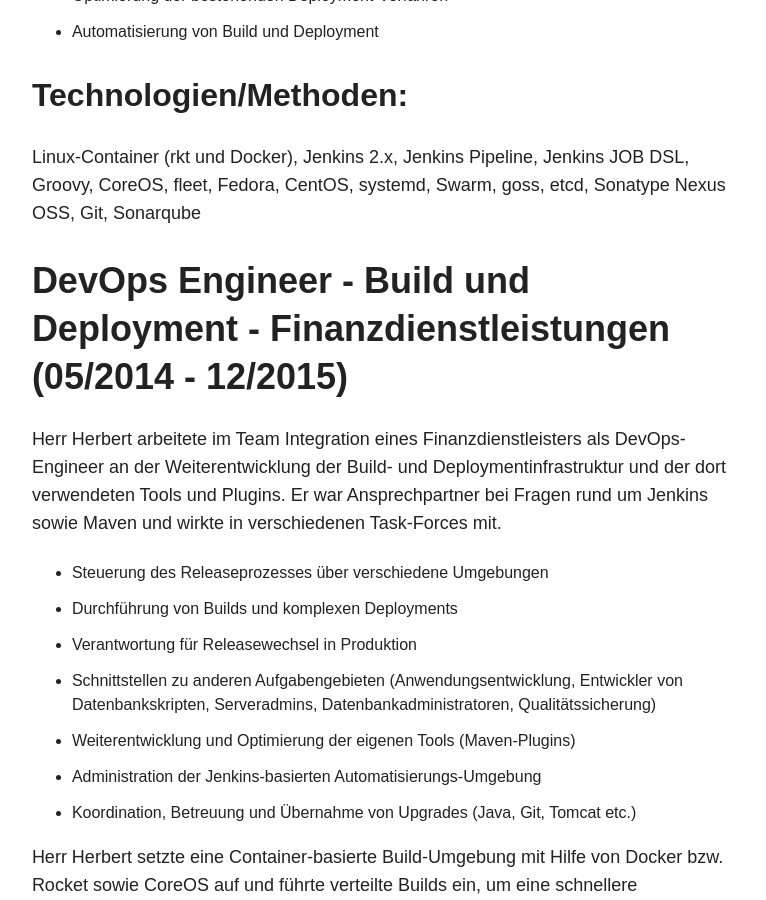
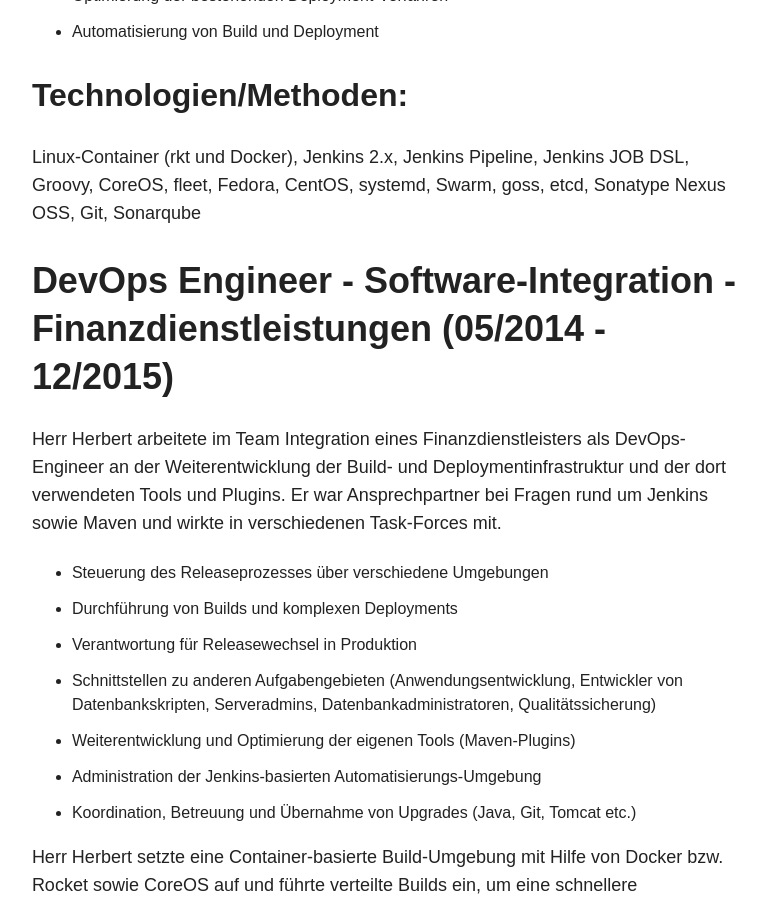
Before and after one commit to BenjaminHerbert/BenjaminHerbert.github.io, a Jekyll site: the page built from portfolio/index.md, in a window 1280 px wide and 900 px high, scrolled down 1318 px. Shown: the whole window, without its empty margins (254-1020 px from the left). Built offline with Jekyll 4.4.1, drawn with Linux system fonts in a browser that asks for light colours; nearby versions of some CDN libraries.

Commit message:
Update Text

```diff
--- a/portfolio/index.md
+++ b/portfolio/index.md
@@ -29,7 +29,7 @@ Dabei galt der Hauptaugenmerk den Prinzipien Configuration as Code sowie Continu
 ## Technologien/Methoden:
 Linux-Container (rkt und Docker), Jenkins 2.x, Jenkins Pipeline, Jenkins JOB DSL, Groovy, CoreOS, fleet, Fedora, CentOS, systemd, Swarm, goss, etcd, Sonatype Nexus OSS, Git, Sonarqube
 
-# DevOps Engineer - Build und Deployment - Finanzdienstleistungen (05/2014 - 12/2015)
+# DevOps Engineer - Software-Integration - Finanzdienstleistungen (05/2014 - 12/2015)
 
 Herr Herbert arbeitete im Team Integration eines Finanzdienstleisters als DevOps-Engineer an der Weiterentwicklung der Build- und Deploymentinfrastruktur und der dort verwendeten Tools und Plugins. Er war Ansprechpartner bei Fragen rund um Jenkins sowie Maven und wirkte in verschiedenen Task-Forces mit.
 
```
